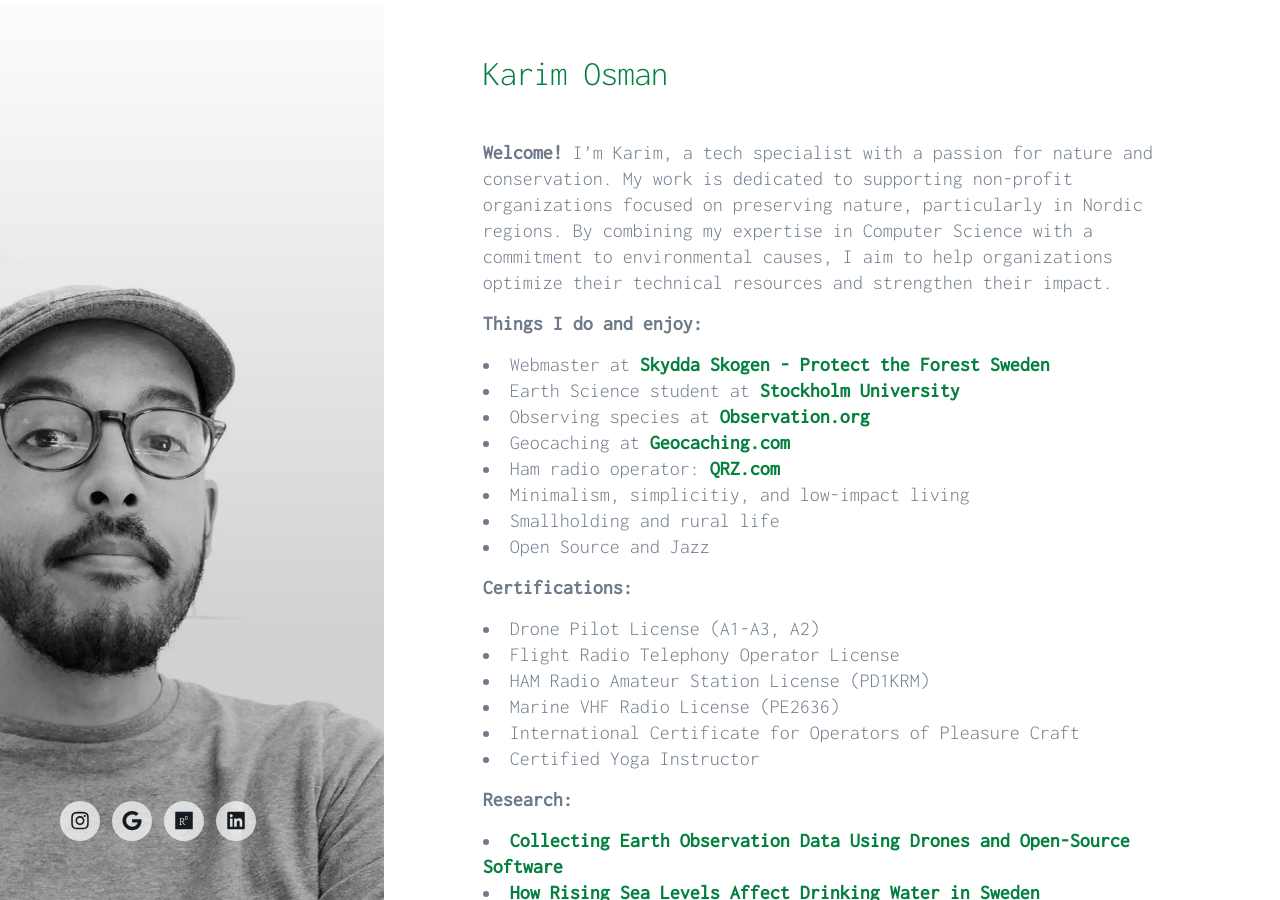
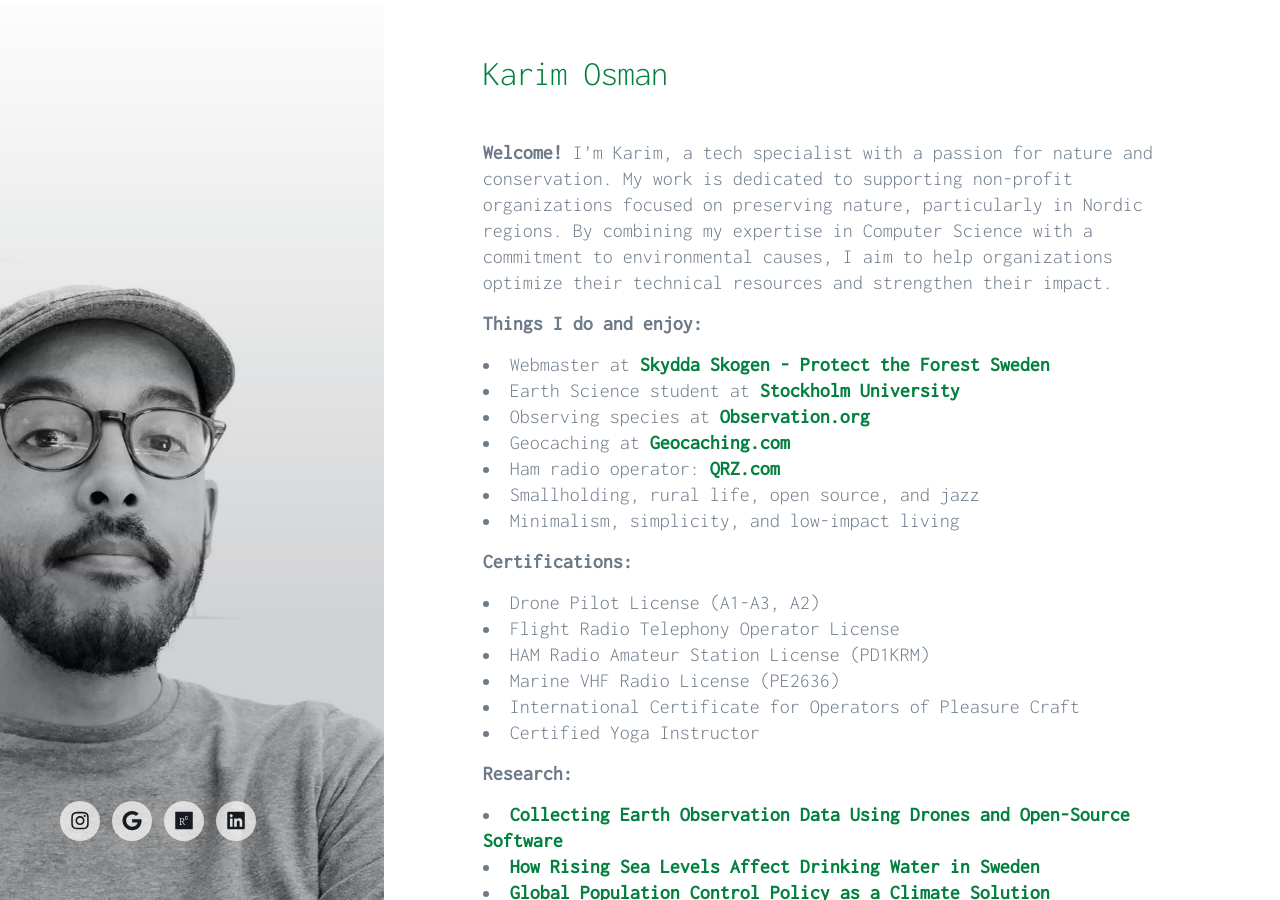
Before and after one commit to karimosman-se/karimosman-se.github.io, a Jekyll site: the page built from _pages/index.md, in a window 1280 px wide and 900 px high. Built offline with Jekyll 4.4.1, drawn with Linux system fonts in a browser that asks for light colours; nearby versions of some CDN libraries; some web fonts are replaced.

Commit message:
Update index.md

```diff
--- a/_pages/index.md
+++ b/_pages/index.md
@@ -11,9 +11,8 @@
 * Observing species at [Observation.org](https://observation.org/users/1051947/)
 * Geocaching at [Geocaching.com](https://www.geocaching.com/p/?guid=c5f61c04-2d1e-458b-82f8-852834c3554e)
 * Ham radio operator: [QRZ.com](https://www.qrz.com/db/PD1KRM)
-* Minimalism, simplicitiy, and low-impact living
-* Smallholding and rural life
-* Open Source and Jazz
+* Smallholding, rural life, open source, and jazz
+* Minimalism, simplicity, and low-impact living
 
 **Certifications:**
 * Drone Pilot License (A1-A3, A2)
```
